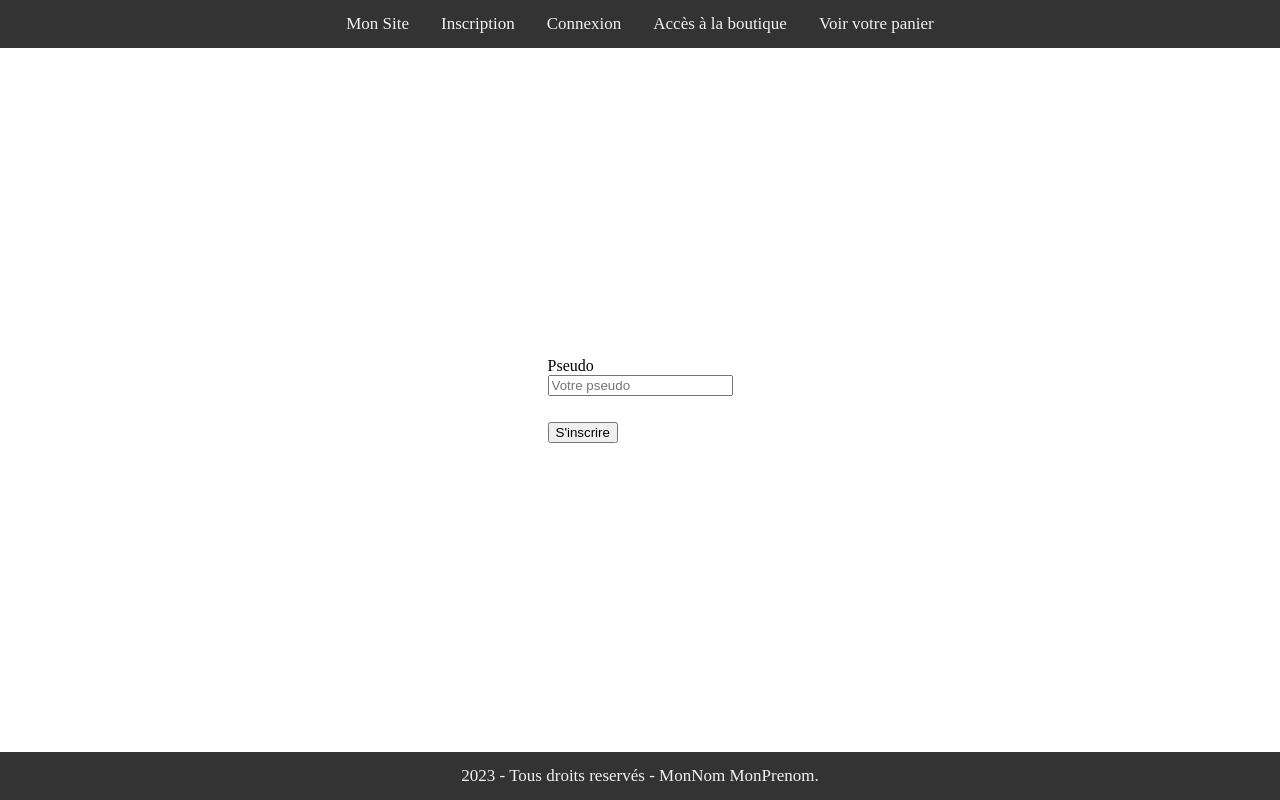
After one commit to Yacine-J/monecommerce, a PHP site: page /inscription.php in a window 1280 px wide. The commit adds this page. Run offline with PHP 8.4, Linux system fonts and the light colour scheme; data that the repository does not hold is empty.

Commit message:
initial commit

```diff
--- /dev/null
+++ b/inc/css/footer/index.css
@@ -0,0 +1,7 @@
+footer {
+    color: #f2f2f2;
+    text-align: center;
+    padding: 14px 16px;
+    text-decoration: none;
+    font-size: 17px;
+}
--- /dev/null
+++ b/inc/css/form/index.css
@@ -0,0 +1,7 @@
+button.inscription {
+    margin-top: 8px;
+}
+
+textarea {
+    resize: none;
+}
--- /dev/null
+++ b/inc/css/global/index.css
@@ -0,0 +1,30 @@
+body {
+    display: grid;
+    min-height: 100vh;
+    grid-template-rows: 0fr 1fr 0fr;
+}
+
+header, footer {
+    background-color: #333;
+}
+
+.conteneur {
+    height: 100%;
+    display: flex;
+    flex-direction: column;
+    align-items: center;
+    justify-content: center;
+}
+
+.erreur, .validation {
+    padding: 5px;
+    margin: 5px;
+}
+
+.erreur {
+    background: #ff0000;
+}
+
+.validation {
+    background: #669933;
+}
--- /dev/null
+++ b/inc/css/index.css
@@ -0,0 +1,5 @@
+@import url('./reset/index.css');
+@import url('./global/index.css');
+@import url('./footer/index.css');
+@import url('./navbar/index.css');
+@import url('./form/index.css');
--- /dev/null
+++ b/inc/css/navbar/index.css
@@ -0,0 +1,61 @@
+/* Add a black background color to the top navigation */
+.topnav {
+    background-color: #333;
+    overflow: hidden;
+  }
+
+  /* Style the links inside the navigation bar */
+  .topnav a {
+    float: left;
+    display: block;
+    color: #f2f2f2;
+    text-align: center;
+    padding: 14px 16px;
+    text-decoration: none;
+    font-size: 17px;
+  }
+
+  /* Change the color of links on hover */
+  .topnav a:hover {
+    background-color: #ddd;
+    color: black;
+  }
+
+  /* Add an active class to highlight the current page */
+  .topnav a.active {
+    background-color: #04aa6d;
+    color: white;
+  }
+
+  /* Hide the link that should open and close the topnav on small screens */
+  .topnav .icon {
+    display: none;
+  }
+
+  /* When the screen is less than 768 pixels wide, hide all links, except for the first one ("Home"). Show the link that contains should open and close the topnav (.icon) */
+  @media screen and (max-width: 768px) {
+    .topnav a:not(:first-child) {
+      display: none;
+    }
+    .topnav a.icon {
+      float: right;
+      display: block;
+    }
+  }
+
+  /* The "responsive" class is added to the topnav with JavaScript when the user clicks on the icon. This class makes the topnav look good on small screens (display the links vertically instead of horizontally) */
+  @media screen and (max-width: 768px) {
+    .topnav.responsive {
+      position: relative;
+    }
+    .topnav.responsive a.icon {
+      position: absolute;
+      right: 0;
+      top: 0;
+    }
+    .topnav.responsive a {
+      float: none;
+      display: block;
+      text-align: left;
+    }
+  }
--- /dev/null
+++ b/inc/css/reset/index.css
@@ -0,0 +1,45 @@
+/* http://meyerweb.com/eric/tools/css/reset/
+   v2.0 | 20110126
+   License: none (public domain)
+*/
+
+html, body, div, span, applet, object, iframe,
+h1, h2, h3, h4, h5, h6, p, blockquote, pre,
+a, abbr, acronym, address, big, cite, code,
+del, dfn, em, img, ins, kbd, q, s, samp,
+small, strike, strong, sub, sup, tt, var,
+b, u, i, center,
+dl, dt, dd, ol, ul, li,
+fieldset, form, label, legend,
+table, caption, tbody, tfoot, thead, tr, th, td,
+article, aside, canvas, details, embed,
+figure, figcaption, footer, header, hgroup,
+menu, nav, output, ruby, section, summary,
+time, mark, audio, video {
+	margin: 0;
+	padding: 0;
+	border: 0;
+	font-size: 100%;
+	font: inherit;
+	vertical-align: baseline;
+}
+/* HTML5 display-role reset for older browsers */
+article, aside, details, figcaption, figure,
+footer, header, hgroup, menu, nav, section {
+	display: block;
+}
+ol, ul {
+	list-style: none;
+}
+blockquote, q {
+	quotes: none;
+}
+blockquote:before, blockquote:after,
+q:before, q:after {
+	content: '';
+	content: none;
+}
+table {
+	border-collapse: collapse;
+	border-spacing: 0;
+}
--- a/inc/functions.inc.php
+++ b/inc/functions.inc.php
@@ -8,6 +8,7 @@ function executeRequete($req) {
         if (!$resultat) {
             die("Erreur sur la requête sql.<br>Message : " . $mysqli->error . "<br>Code : " . $req);
         }
+        return $resultat;
     } catch (Exception $e) {
         return $e;
     }
--- a/inc/haut.inc.php
+++ b/inc/haut.inc.php
@@ -1,20 +1,23 @@
 <!Doctype html>
 <html>
     <head>
-        <title>Mon Site</title>
-        <link rel="stylesheet" href="<?php echo RACINE_SITE; ?>inc/css/style.css">
+        <title>Mon E-commerce</title>
+        <link rel="stylesheet" href="<?php echo RACINE_SITE ?>inc/css/index.css">
+        <link rel="stylesheet" href="https://cdnjs.cloudflare.com/ajax/libs/font-awesome/4.7.0/css/font-awesome.min.css">
+        <script src="<?php echo RACINE_SITE ?>inc/js/main.js"></script>
     </head>
     <body>
         <header>
             <div class="conteneur">
-                <div>
-                    <a href="" title="Mon Site">MonSite.com</a>
-                </div>
-                <nav>
+                <nav class="topnav" id="myTopnav">
+                    <a href="<?php echo RACINE_SITE; ?>/">Mon Site</a>
                     <a href="<?php echo RACINE_SITE; ?>inscription.php">Inscription</a>
                     <a href="<?php echo RACINE_SITE; ?>connexion.php">Connexion</a>
                     <a href="<?php echo RACINE_SITE; ?>boutique.php">Accès à la boutique</a>
                     <a href="<?php echo RACINE_SITE; ?>panier.php">Voir votre panier</a>
+                    <a href="javascript:void(0);" class="icon" onclick="toggleNav()">
+                        <i class="fa fa-bars"></i>
+                    </a>
                 </nav>
             </div>
         </header>
--- a/inc/init.inc.php
+++ b/inc/init.inc.php
@@ -13,7 +13,7 @@ session_start();
 define("RACINE_SITE", "http://" . $_SERVER['HTTP_HOST'] . "/");
 
 require('./inc/functions.inc.php');
-debug($mysqli, 0);
+// debug($mysqli, 0);
 // define("RACINE_SITE","http://localhost:4000/");
 // Déclarer une variable d’environnement
 putenv('NOM_VARIABLE=Le nom de ma variable d\'environnement avec <span style="font-weight:bold;">putenv(NOM_VARIABLE)</span>');
--- /dev/null
+++ b/inc/js/main.js
@@ -0,0 +1,8 @@
+function toggleNav() {
+    let nav = document.querySelector("#myTopnav");
+    if (nav.className === "topnav") {
+        nav.classList += " responsive";
+    } else {
+        nav.classList = "topnav";
+    }
+}
--- /dev/null
+++ b/inscription.php
@@ -0,0 +1,56 @@
+<?php require('./inc/init.inc.php');
+// --------------------------------- TRAITEMENTS PHP ---------------------------------
+if($_POST) {
+    // debug($_POST);
+    $verif_caractere = preg_match('#^[a-zA-Z0-9._-]+$#', $_POST['pseudo']);
+    if(!$verif_caractere && (strlen($_POST['pseudo']) < 1 || strlen($_POST['pseudo']) > 20)) {
+        $contenu .= "<div class='erreur'>Le pseudo doit contenir entre 1 et 20 caractères. <br> Caractères acceptés : Lettre de A à Z et chiffres de 0 à 9</div>";
+    } else {
+        $utilisateur = executeRequete("SELECT * FROM utilisateur WHERE pseudo='$_POST[pseudo]'");
+        if($utilisateur->num_rows > 0) {
+            $contenu .= "<div class='erreur'>Pseudo indisponible. Veuillez en choisir un autre svp.</div>";
+         } // } else {
+        //     // $_POST['mdp'] = md5($_POST['mdp']);
+        //     foreach($_POST as $indice => $valeur) {
+        //         $_POST[$indice] = htmlEntities(addSlashes($valeur));
+        //     }
+        //     executeRequete("INSERT INTO utilisateur (pseudo, mdp, nom, prenom, email, civilite, ville, code_postal, adresse) VALUES ('$_POST[pseudo]', '$_POST[mdp]', '$_POST[nom]', '$_POST[prenom]', '$_POST[email]', '$_POST[civilite]', '$_POST[ville]', '$_POST[code_postal]', '$_POST[adresse]')");
+        //     $contenu .= "<div class='validation'>Vous êtes inscrit à notre site web. <a href=\"connexion.php\"><u>Cliquez ici pour vous connecter</u></a></div>";
+        // }
+    }
+}
+// --------------------------------- AFFICHAGE HTML ---------------------------------
+?>
+<?php require('./inc/haut.inc.php'); ?>
+<?php echo $contenu ?>
+
+<form method="post" action="">
+    <label for="pseudo">Pseudo</label><br>
+    <input type="text" id="pseudo" name="pseudo" placeholder="Votre pseudo" required maxlength="20" pattern="[a-zA-Z0-9-_.] {1, 20}" title="caractères acceptés : a-z A-Z 0-9 -_."><br><br>
+
+    <!-- <label for="mot_de_passe">Mot de passe</label><br>
+    <input type="password" id="mot_de_passe" name="mot_de_passe" required><br><br>
+
+    <label for="prenom">Prénom</label><br>
+    <input type="text" id="prenom" name="prenom" placeholder="votre prénom"><br><br>
+
+    <label for="email">Email</label><br>
+    <input type="email" id="email" name="email" placeholder="exemple@gmail.com"><br><br>
+
+    <label for="civilite">Civilité</label><br>
+    <input name="civilite" value="m" checked="" type="radio">Homme
+    <input name="civilite" value="f" type="radio">Femme<br><br>
+
+    <label for="ville">Ville</label><br>
+    <input type="text" id="ville" name="ville" placeholder="votre ville" pattern="[a-zA-Z0-9-_.]{5,15}" title="caractères acceptés : a-z A-Z 0-9 -_."><br><br>
+
+    <label for="code_postal">Code Postal</label><br>
+    <input type="text" id="code_postal" name="code_postal" placeholder="code postal" pattern="[0-9]{5}" title="5 chiffres requis : 0-9"><br><br>
+
+    <label for="adresse">Adresse</label><br>
+    <textarea id="adresse" name="adresse" placeholder="votre adresse" pattern="[a-zA-Z0-9-_.]{5,15}" title="caractères acceptés :  a-z A-Z 0-9 -_."></textarea><br><br>
+  -->
+    <button class="inscription">S'inscrire</button>
+</form>
+
+<?php require('./inc/bas.inc.php'); ?>
```
